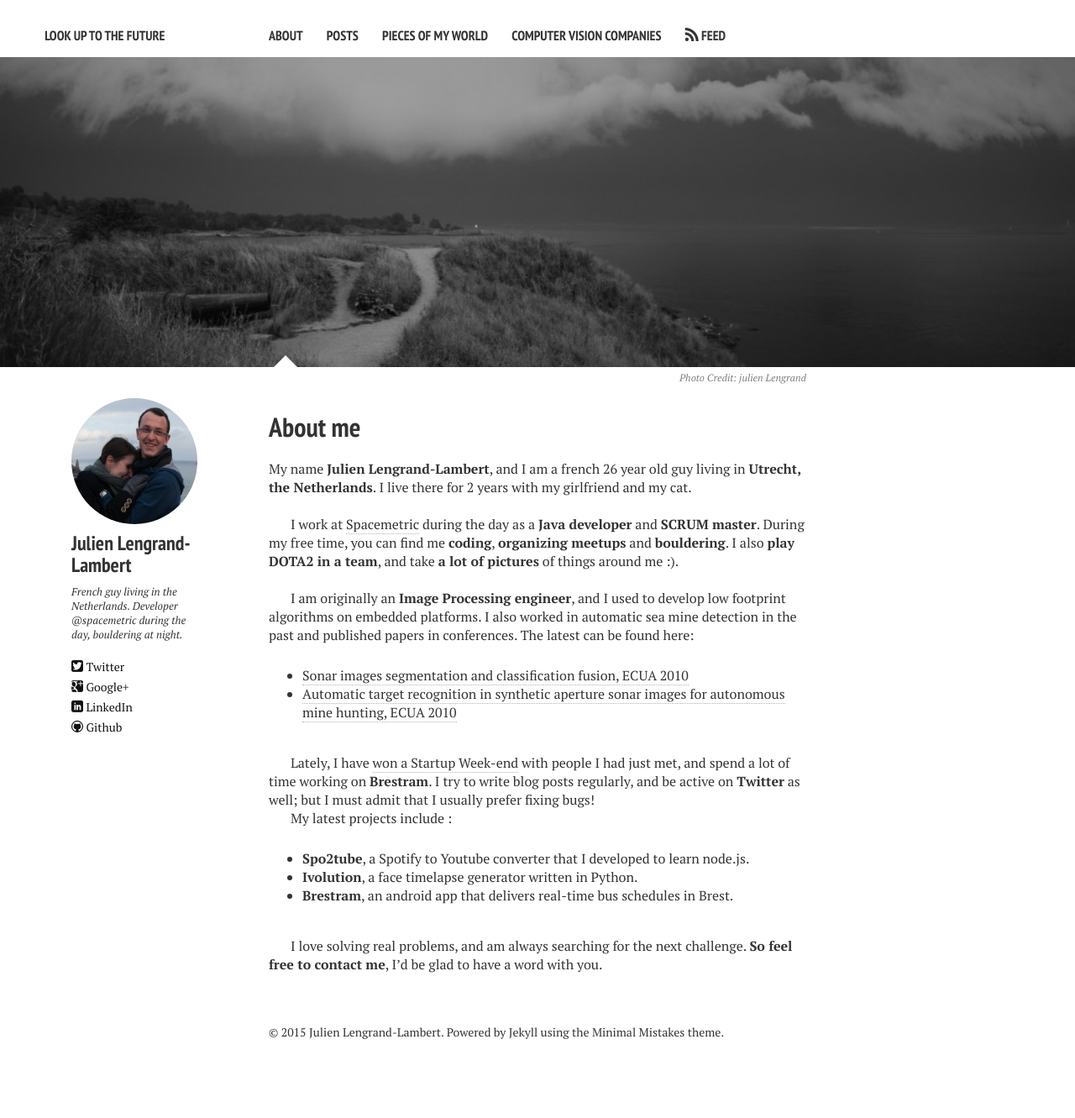
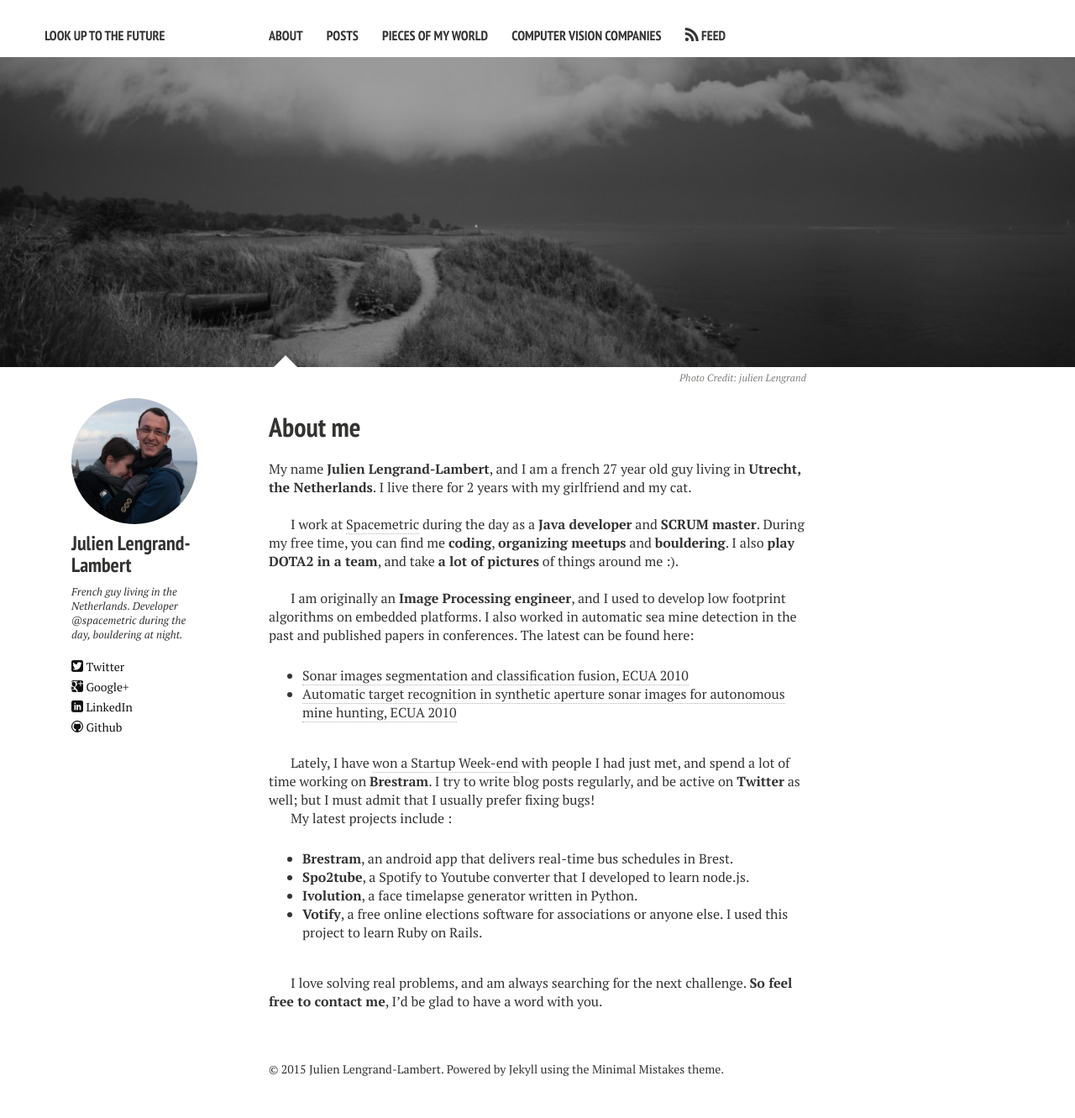
Before and after one commit to jlengrand/jlengrand.github.io, a Jekyll site: the page built from about.md, in a window 1280 px wide. Shown: the whole page at 84% size. Built offline with Jekyll 4.4.1, drawn with Linux system fonts in a browser that asks for light colours; nearby versions of some CDN libraries; before the commit the page ends 1287 px from its top, so only the background shows below that.

Commit message:
Updates about page

```diff
--- a/about.md
+++ b/about.md
@@ -11,7 +11,7 @@ image:
   creditlink: http://www.fluidr.com/photos/49365498@N03/sets
 ---
 
-My name **Julien Lengrand-Lambert**, and I am a french 26 year old guy living in **Utrecht, the Netherlands**. I live there for 2 years with my girlfriend and my cat.
+My name **Julien Lengrand-Lambert**, and I am a french 27 year old guy living in **Utrecht, the Netherlands**. I live there for 2 years with my girlfriend and my cat.
 
 
 <br>
@@ -39,10 +39,11 @@ I try to write blog posts regularly, and be active on **[Twitter](https://twitte
 
 My latest projects include :
 
+
+- **[Brestram](https://play.google.com/store/apps/details?id=fr.lengrand.brestram&hl=en)**, an android app that delivers real-time bus schedules in Brest.
 - **[Spo2tube](http://spo2tu.be/)**, a Spotify to Youtube converter that I developed to learn node.js.
 - **[Ivolution](http://jlengrand.github.io/Ivolution/)**, a face timelapse generator written in Python.
-- **[Brestram](https://play.google.com/store/apps/details?id=fr.lengrand.brestram&hl=en)**, an android app that delivers real-time bus schedules in Brest.
-
+- **[Votify](http://votify.co/)**, a free online elections software for associations or anyone else. I used this project to learn Ruby on Rails.
 
 <br>
 
```
